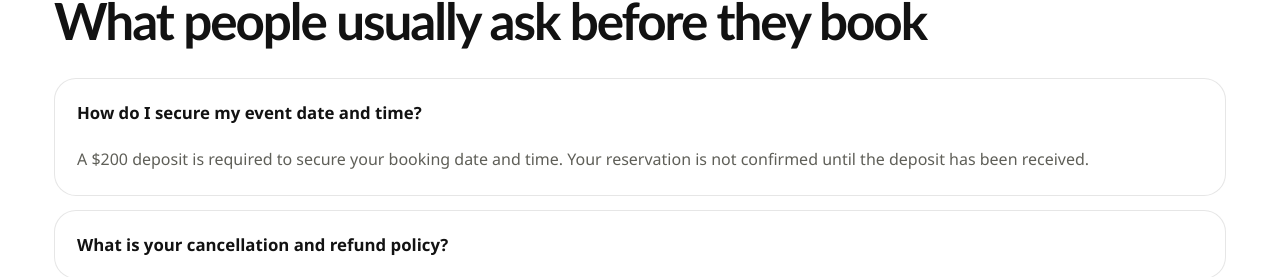
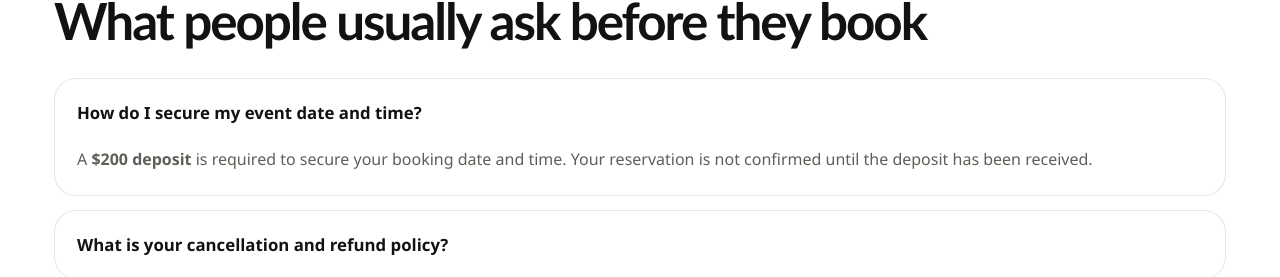
Before and after one commit to danielfan-pro/thegolfcart, a Next.js app: page / in a window 1280 px wide. Both pictures are taken after a click on the heading "How do I secure my event date and time?". Shown: the part 3292-3569 px from the top of the page. Built offline with nearby package versions, Linux system fonts and the light colour scheme.

Commit message:
Match FAQ emphasis to original site

```diff
--- a/app/page.js
+++ b/app/page.js
@@ -236,7 +236,11 @@ export default function HomePage() {
           {faqs.map((item) => (
             <details key={item.question} className="faq">
               <summary>{item.question}</summary>
-              <p>{item.answer}</p>
+              {item.answerHtml ? (
+                <p dangerouslySetInnerHTML={{ __html: item.answerHtml }} />
+              ) : (
+                <p>{item.answer}</p>
+              )}
             </details>
           ))}
         </div>
--- a/components/site-data.js
+++ b/components/site-data.js
@@ -33,13 +33,13 @@ export const featuredEvents = [
 export const faqs = [
   {
     question: "How do I secure my event date and time?",
-    answer:
-      "A $200 deposit is required to secure your booking date and time. Your reservation is not confirmed until the deposit has been received."
+    answerHtml:
+      "A <strong>$200 deposit</strong> is required to secure your booking date and time. Your reservation is not confirmed until the deposit has been received."
   },
   {
     question: "What is your cancellation and refund policy?",
-    answer:
-      "Cancellations made within 24 hours of the event may not be refundable. Earlier cancellations due to severe weather may be eligible for rescheduling or a refund. Light rain does not automatically qualify for cancellation."
+    answerHtml:
+      "Cancellations made within <strong>24 hours of the event</strong> may not be refundable. Earlier cancellations due to <strong>severe weather</strong> may be eligible for rescheduling or a refund. Light rain does not automatically qualify for cancellation."
   },
   {
     question: "How much setup time is needed?",
@@ -53,8 +53,8 @@ export const faqs = [
   },
   {
     question: "How much space is needed for setup?",
-    answer:
-      "We require a reasonably level and safe area for setup. Space requirements may vary depending on the location, so we recommend contacting us in advance to confirm your event space is suitable."
+    answerHtml:
+      "We require a <strong>reasonably level and safe area</strong> for setup. Space requirements may vary depending on the location, so we recommend contacting us in advance to confirm your event space is suitable."
   },
   {
     question: "Do I need to provide clubs?",
@@ -68,13 +68,13 @@ export const faqs = [
   },
   {
     question: "Can I book extra time during my event?",
-    answer:
-      "Yes. Additional time may be available if scheduling allows. Extra time is billed at $200 per hour in 30-minute increments, and payment must be made before the additional time begins."
+    answerHtml:
+      "Yes — <strong>additional time may be available if scheduling allows</strong>. Extra time is billed at <strong>$200 per hour in 30-minute increments</strong>, and payment must be made before the additional time begins."
   },
   {
     question: "Do I need to provide a power source?",
-    answer:
-      "In some cases, yes. If needed, the client must provide access to a safe and nearby power outlet unless other arrangements have been made in advance."
+    answerHtml:
+      "In some cases, yes. If needed, the client must provide access to a <strong>safe and nearby power outlet</strong>, unless other arrangements have been made in advance."
   }
 ];
 
```
